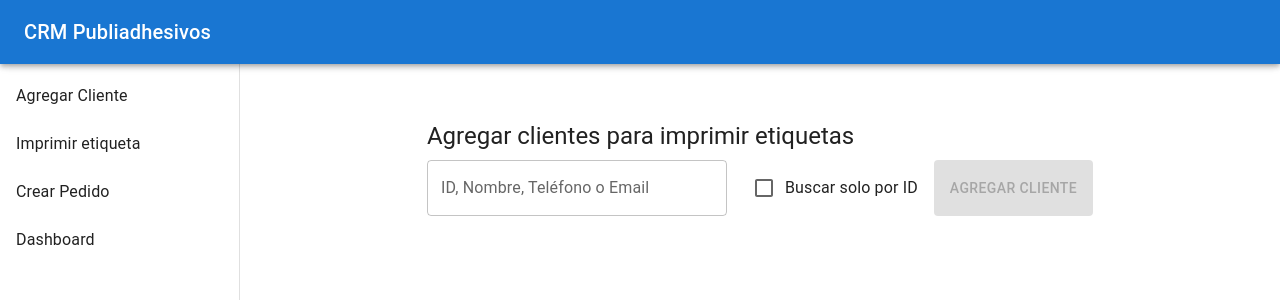
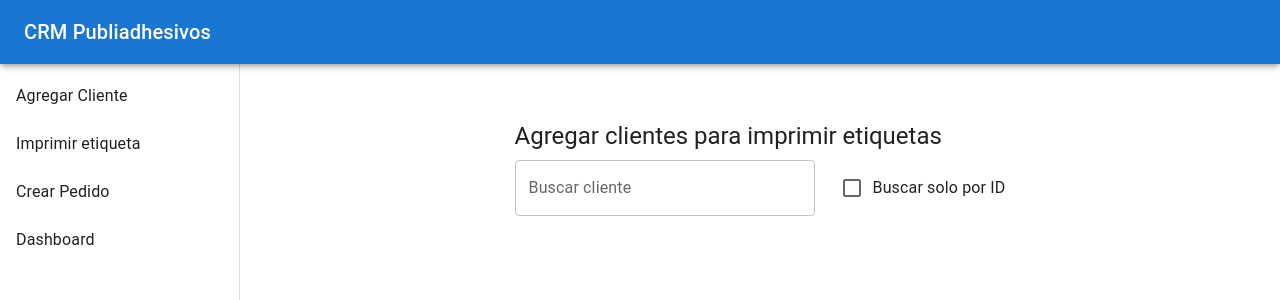
Before and after one commit to micalopez0112/crm-system, a React (Vite) app in the folder frontend/: page /printTag in a window 1280 px wide. Shown: the top 300 px of the page. Built offline with nearby package versions, Linux system fonts and the light colour scheme.

Commit message:
autocomplete fix

```diff
--- a/frontend/src/components/AddOrder/OrderForm.tsx
+++ b/frontend/src/components/AddOrder/OrderForm.tsx
@@ -191,10 +191,9 @@ export default function OrderForm() {
               value={formData.pedido}
               onChange={handleChange}
               multiline
-              rows={3}
               fullWidth
               size={isMobile ? "small" : "medium"}
-              sx={{ gridColumn: { sm: "span 2" } }}
+              sx={{ gridColumn: { sm: "span 1" } }}
             />
 
             <Box sx={{ gridColumn: "span 2" }}>
--- a/frontend/src/components/CustomerAutocomplete/CustomerAutocomplete.tsx
+++ b/frontend/src/components/CustomerAutocomplete/CustomerAutocomplete.tsx
@@ -1,22 +1,13 @@
-import { useState } from "react";
+import { useState, useEffect, useRef } from "react";
 import {
   Autocomplete,
   TextField,
   Checkbox,
   FormControlLabel,
   Stack,
+  Box,
 } from "@mui/material";
-
-interface Customer {
-  id: number;
-  name: string;
-  phone: string;
-  email: string;
-  direction: string;
-  city: string;
-  department: string;
-  company?: string;
-}
+import { Customer } from "../../models/Customer";
 
 const baseURL = (import.meta as any).env.VITE_API_BASE_URL;
 
@@ -28,26 +19,36 @@ export default function CustomerAutocomplete({
   const [query, setQuery] = useState("");
   const [suggestions, setSuggestions] = useState<Customer[]>([]);
   const [searchById, setSearchById] = useState(false);
+  const debounceTimer = useRef<ReturnType<typeof setTimeout> | null>(null);
 
-  const handleQueryChange = async (value: string) => {
-    setQuery(value);
-    if (!value) return;
+  useEffect(() => {
+    if (!query) return;
 
+    if (debounceTimer.current) {
+      clearTimeout(debounceTimer.current);
+    }
+
+    debounceTimer.current = setTimeout(() => {
       const endpoint = searchById
-      ? `${baseURL}/customers?id=${encodeURIComponent(value)}`
-      : `${baseURL}/customers?q=${encodeURIComponent(value)}`;
+        ? `${baseURL}/customers?id=${encodeURIComponent(query)}`
+        : `${baseURL}/customers?q=${encodeURIComponent(query)}`;
 
-    try {
-      const res = await fetch(endpoint);
-      const data = await res.json();
-      setSuggestions(data);
-    } catch {
-      setSuggestions([]);
+      fetch(endpoint)
+        .then((res) => res.json())
+        .then((data) => setSuggestions(data))
+        .catch(() => setSuggestions([]));
+    }, 500); // 2 seconds debounce
+
+    return () => {
+      if (debounceTimer.current) {
+        clearTimeout(debounceTimer.current);
       }
     };
+  }, [query, searchById]);
 
   return (
-    <Stack spacing={1}>
+    <Stack direction="row" spacing={2}>
+      <Box sx={{ width: 300 }}>
         <Autocomplete
           freeSolo
           filterOptions={(x) => x}
@@ -60,7 +61,6 @@ export default function CustomerAutocomplete({
           inputValue={query}
           onInputChange={(e, newInputValue) => {
             setQuery(newInputValue);
-          handleQueryChange(newInputValue);
           }}
           onChange={(e, selected) => {
             if (selected && typeof selected !== "string") {
@@ -73,6 +73,7 @@ export default function CustomerAutocomplete({
             <TextField {...params} label="Buscar cliente" fullWidth />
           )}
         />
+      </Box>
 
       <FormControlLabel
         control={
--- a/frontend/src/components/PrintLabels/PrintLabels.tsx
+++ b/frontend/src/components/PrintLabels/PrintLabels.tsx
@@ -9,57 +9,22 @@ import {
   IconButton,
   Stack,
   Box,
-  Autocomplete,
-  Checkbox,
-  FormControlLabel,
 } from "@mui/material";
 import DeleteIcon from "@mui/icons-material/Delete";
 import { PrintableLabel } from "../PrintableLabel/PrintableLabel";
-
-interface Customer {
-  id: number;
-  name: string;
-  phone: string;
-  email: string;
-  direction: string;
-  city: string;
-  department: string;
-  company?: string;
-}
-
-const baseURL = (import.meta as any).env.VITE_API_BASE_URL;
+import CustomerAutocomplete from "../CustomerAutocomplete/CustomerAutocomplete.tsx";
+import { Customer } from "../../models/Customer.tsx";
 
 const TagPrint: React.FC = () => {
-  const [query, setQuery] = useState("");
-  const [suggestions, setSuggestions] = useState<Customer[]>([]);
   const [customerList, setCustomerList] = useState<Customer[]>([]);
   const [error, setError] = useState("");
-  const [searchById, setSearchById] = useState(false);
   const printRef = useRef<HTMLDivElement>(null);
-
-  const handleQueryChange = async (value: string) => {
-    setQuery(value);
-    if (value.length < 0) return;
-
-    try {
-      const endpoint = searchById
-        ? `${baseURL}/customers?id=${encodeURIComponent(value)}`
-        : `${baseURL}/customers?q=${encodeURIComponent(value)}`;
-      const res = await fetch(endpoint);
-      const data: Customer[] = await res.json();
-      setSuggestions(data);
-    } catch (err) {
-      setSuggestions([]);
-    }
-  };
 
   const addCustomer = (customer: Customer) => {
     setError("");
     const alreadyAdded = customerList.find((c) => c.phone === customer.phone);
     if (!alreadyAdded) {
       setCustomerList((prev) => [...prev, customer]);
-      setQuery("");
-      setSuggestions([]);
     } else {
       setError("Customer already added.");
     }
@@ -119,7 +84,6 @@ const TagPrint: React.FC = () => {
             width: 100%;
           }
 
-          /* Custom placement using nth-child */
           .print-label:nth-child(1) { grid-column: 2; grid-row: 1; }
           .print-label:nth-child(2) { grid-column: 2; grid-row: 2; }
           .print-label:nth-child(3) { grid-column: 1; grid-row: 1; }
@@ -170,61 +134,7 @@ const TagPrint: React.FC = () => {
           Agregar clientes para imprimir etiquetas
         </Typography>
         <Stack direction={{ xs: "column", sm: "row" }} spacing={2}>
-          <Box sx={{ width: 300 }}>
-            <Autocomplete
-              freeSolo
-              filterOptions={(x) => x}
-              options={suggestions}
-              getOptionLabel={(option) =>
-                typeof option === "string"
-                  ? option
-                  : `${option.name} - ${option.phone} - ${option.email}`
-              }
-              inputValue={query}
-              onInputChange={(event, newInputValue, reason) => {
-                setQuery(newInputValue);
-                handleQueryChange(newInputValue);
-              }}
-              onChange={(e, selected) => {
-                if (selected && typeof selected !== "string") {
-                  addCustomer(selected);
-                  setQuery(""); // Reset el campo
-                  setSuggestions([]); // Limpia sugerencias
-                }
-              }}
-              renderInput={(params) => (
-                <TextField
-                  {...params}
-                  label="ID, Nombre, Teléfono o Email"
-                  fullWidth
-                />
-              )}
-            />
-          </Box>
-
-          <FormControlLabel
-            control={
-              <Checkbox
-                checked={searchById}
-                onChange={(e) => setSearchById(e.target.checked)}
-              />
-            }
-            label="Buscar solo por ID"
-          />
-
-          <Button
-            variant="contained"
-            disabled={!query}
-            onClick={async () => {
-              if (suggestions.length > 0) {
-                addCustomer(suggestions[0]);
-              } else {
-                setError("Cliente no encontrado.");
-              }
-            }}
-          >
-            Agregar Cliente
-          </Button>
+          <CustomerAutocomplete onSelect={addCustomer} />
         </Stack>
 
         {error && (
```
Lines whose indentation alone changed are shown as unchanged.
